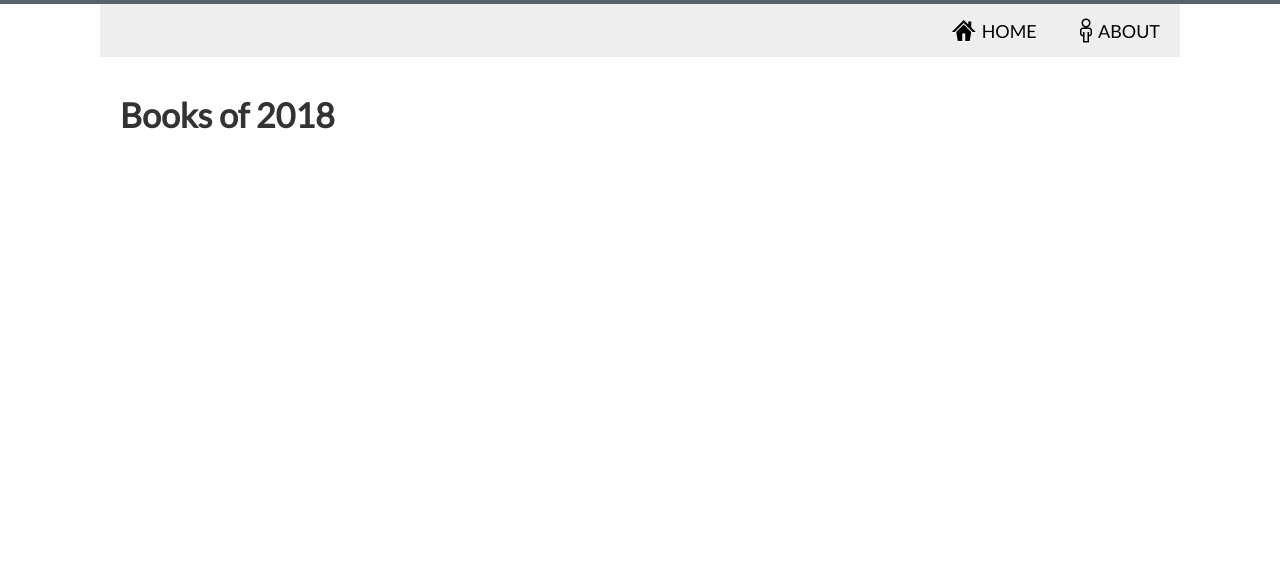
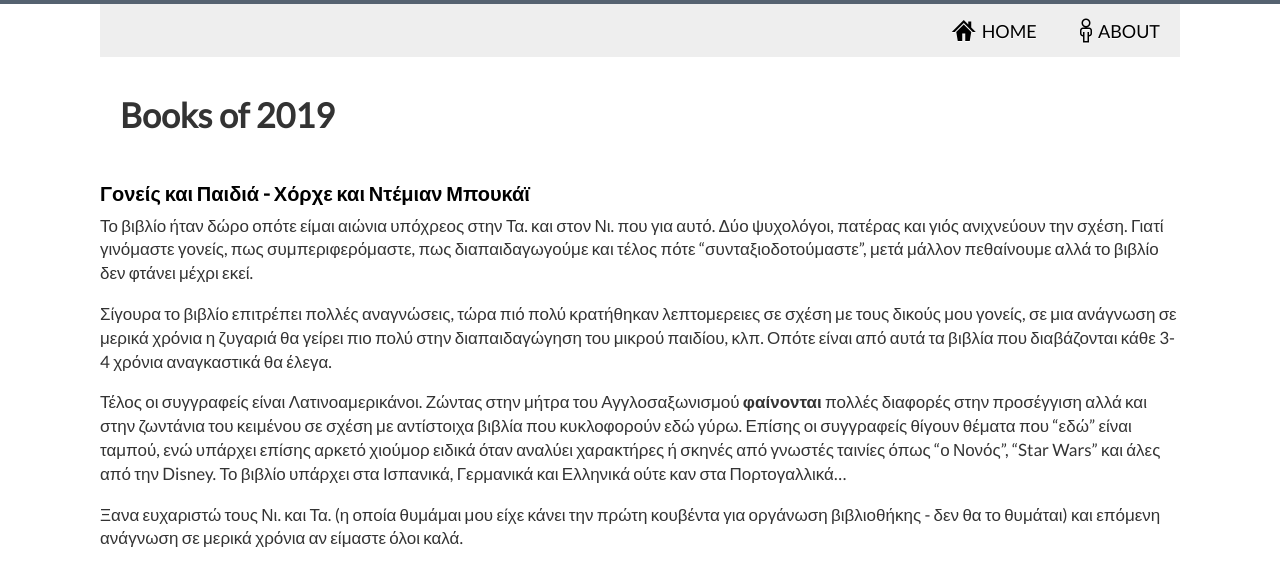
Before and after one commit to dimitrismistriotis/dimitrismistriotis.github.io, a Jekyll site: the page built from _posts/2019-01-14-books_of_2019.md, in a window 1280 px wide. Shown: the top 586 px of the page. Built offline with Jekyll 4.4.1, drawn with Linux system fonts in a browser that asks for light colours.

Commit message:
Review witout spell check.

```diff
--- a/_posts/2019-01-14-books_of_2019.md
+++ b/_posts/2019-01-14-books_of_2019.md
@@ -1,7 +1,33 @@
 ---
 layout: default
-title: Books of 2018
-permalink: /books2018
+title: Books of 2019
+permalink: /books2019
 ---
 
-# Books of 2018
+# Books of 2019
+
+## Γονείς και Παιδιά - Χόρχε και Ντέμιαν Μπουκάϊ
+
+Το βιβλίο ήταν δώρο οπότε είμαι αιώνια υπόχρεος στην Τα. και στον Νι. που για
+αυτό. Δύο ψυχολόγοι, πατέρας και γιός ανιχνεύουν την σχέση. Γιατί γινόμαστε
+γονείς, πως συμπεριφερόμαστε, πως διαπαιδαγωγούμε και τέλος πότε
+"συνταξιοδοτούμαστε", μετά μάλλον πεθαίνουμε αλλά το βιβλίο δεν φτάνει μέχρι
+εκεί.
+
+Σίγουρα το βιβλίο επιτρέπει πολλές αναγνώσεις, τώρα πιό πολύ κρατήθηκαν
+λεπτομερειες σε σχέση με τους δικούς μου γονείς, σε μια ανάγνωση σε μερικά
+χρόνια η ζυγαριά θα γείρει πιο πολύ στην διαπαιδαγώγηση του μικρού παιδίου,
+κλπ. Οπότε είναι από αυτά τα βιβλία που διαβάζονται κάθε 3-4 χρόνια αναγκαστικά
+θα έλεγα.
+
+Τέλος οι συγγραφείς είναι Λατινοαμερικάνοι. Ζώντας στην μήτρα του
+Αγγλοσαξωνισμού **φαίνονται** πολλές διαφορές στην προσέγγιση αλλά και στην
+ζωντάνια του κειμένου σε σχέση με αντίστοιχα βιβλία που κυκλοφορούν εδώ γύρω.
+Επίσης οι συγγραφείς θίγουν θέματα που "εδώ" είναι ταμπού, ενώ υπάρχει επίσης
+αρκετό χιούμορ ειδικά όταν αναλύει χαρακτήρες ή σκηνές από γνωστές ταινίες
+όπως "ο Νονός", "Star Wars" και άλες από την Disney. Το βιβλίο υπάρχει στα
+Ισπανικά, Γερμανικά και Ελληνικά ούτε καν στα Πορτογαλλικά...
+
+Ξανα ευχαριστώ τους Νι. και Τα. (η οποία θυμάμαι μου είχε κάνει την πρώτη
+κουβέντα για οργάνωση βιβλιοθήκης - δεν θα το θυμάται) και επόμενη ανάγνωση
+σε μερικά χρόνια αν είμαστε όλοι καλά.
```
